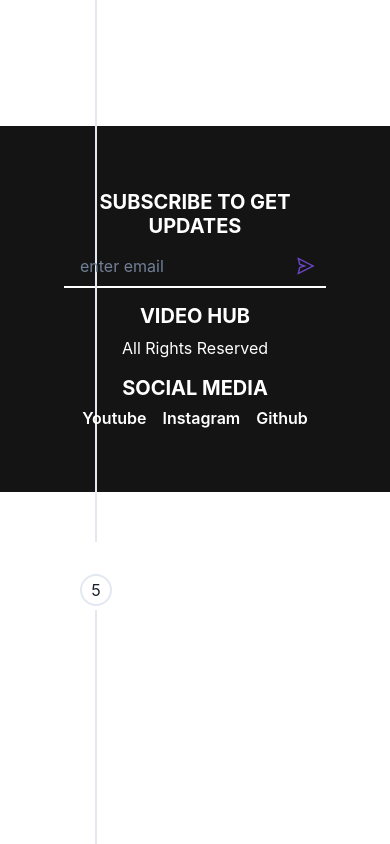
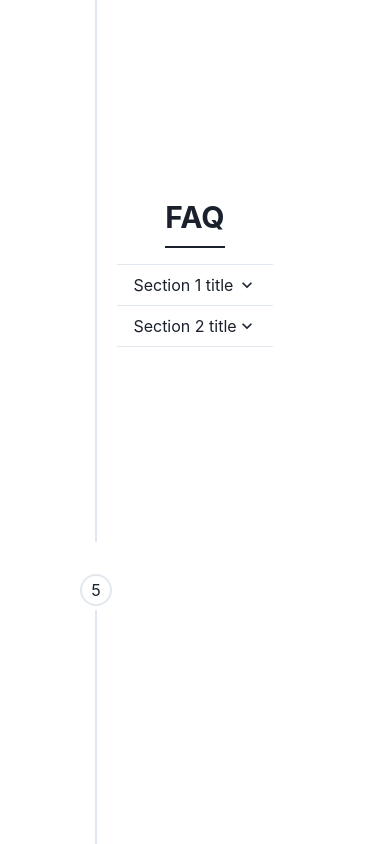
Before and after one commit to akhil888binoy/ToddyTon, a React (Create React App) app: page / in a window 390 px wide. Shown: the part 9480-10324 px from the top of the page. Built offline with nearby package versions, Linux system fonts and the light colour scheme.

Commit message:
faq json server

```diff
--- a/src/components/Home.jsx
+++ b/src/components/Home.jsx
@@ -19,6 +19,13 @@ import { ButtonGroup } from '@chakra-ui/react';
 import { HStack } from '@chakra-ui/react';
 import { useEffect , useState} from 'react';
 import { ScaleFade } from '@chakra-ui/react';
+import {
+  Accordion,
+  AccordionItem,
+  AccordionButton,
+  AccordionPanel,
+  AccordionIcon,
+} from '@chakra-ui/react'
 import {
   Step,
   StepDescription,
@@ -294,6 +301,66 @@ ToddyTon – Where Tradition Meets Taste.
 
             </Stack>
         </Container>
+        <Container
+        minH={"100vh"}
+        maxW={"container.xl"}
+        p="16">
+            <Heading
+            textTransform={"uppercase"}
+            py="2"
+            w={"fit-content"}
+            borderBottom={"2px solid"}
+            m="auto"
+            >FAQ</Heading>
+            <Stack
+            h='full'
+            p='4'
+            justifyContent={"center"}
+            alignItems={isMobile ? "center" : "center"}
+            flexWrap={isMobile ? "wrap" : "nowrap"}
+            direction={["column", "row"]} >
+                <HStack alignItems={isMobile ? "center" : "center"} flexWrap={isMobile ? "wrap" : "nowrap"}>
+<Accordion allowToggle>
+  <AccordionItem>
+    <h2>
+      <AccordionButton>
+        <Box as="span" flex='1' textAlign='left' >
+          Section 1 title
+        </Box>
+        <AccordionIcon />
+      </AccordionButton>
+    </h2>
+    <AccordionPanel pb={4}>
+      Lorem ipsum dolor sit amet, consectetur adipiscing elit, sed do eiusmod
+      tempor incididunt ut labore et dolore magna aliqua. Ut enim ad minim
+      veniam, quis nostrud exercitation ullamco laboris nisi ut aliquip ex ea
+      commodo consequat.
+    </AccordionPanel>
+  </AccordionItem>
+
+  <AccordionItem>
+    <h2>
+      <AccordionButton>
+        <Box as="span" flex='1' textAlign='left'>
+          Section 2 title
+        </Box>
+        <AccordionIcon />
+      </AccordionButton>
+    </h2>
+    <AccordionPanel pb={4}>
+      Lorem ipsum dolor sit amet, consectetur adipiscing elit, sed do eiusmod
+      tempor incididunt ut labore et dolore magna aliqua. Ut enim ad minim
+      veniam, quis nostrud exercitation ullamco laboris nisi ut aliquip ex ea
+      commodo consequat.
+    </AccordionPanel>
+  </AccordionItem>
+</Accordion>
+
+
+                </HStack>
+
+            </Stack>
+        </Container>
     </Box>
   )
   }
```
Also changed, not shown: src/assets/faq.json (added, +28 -0 lines).
